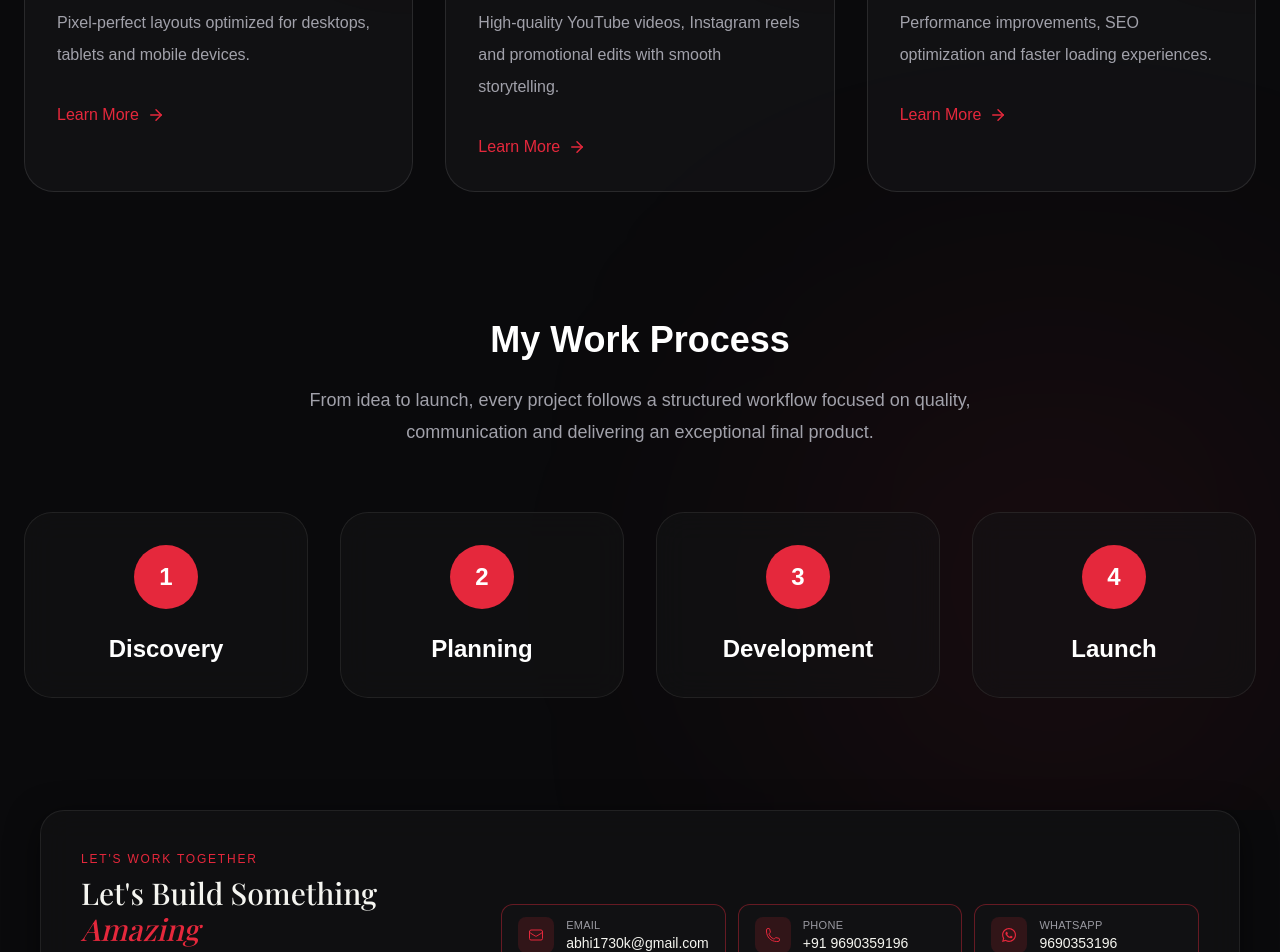
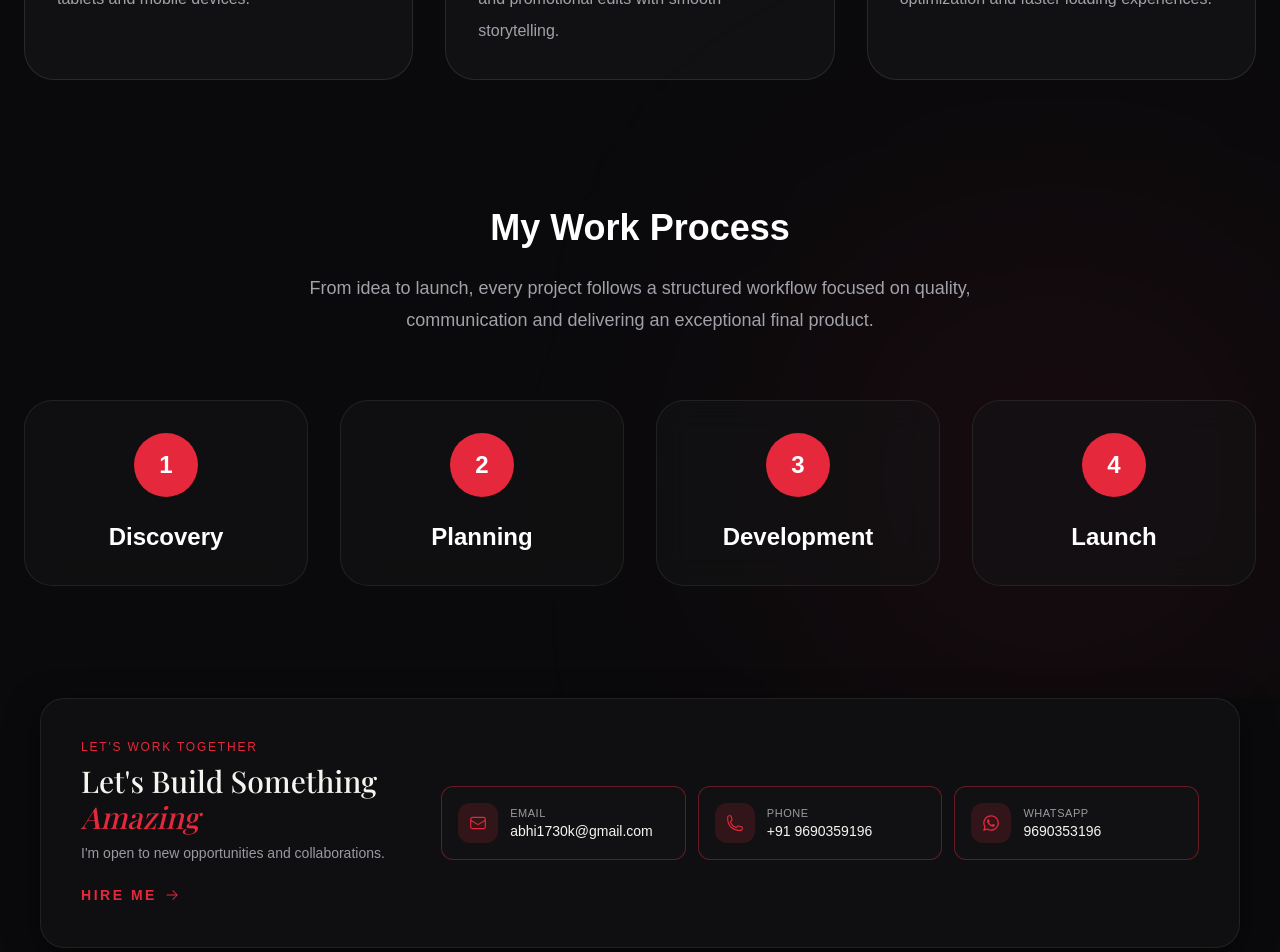
Before and after one commit to abhi-ai07/.portfolio, a React (Vite) app: page /services in a window 1280 px wide. Shown: the part 1140-2092 px from the top of the page. Built offline with nearby package versions, Linux system fonts and the light colour scheme; a web font is replaced by a local one.

Commit message:
Final portfolio update

```diff
--- a/src/components/layout/Footer.jsx
+++ b/src/components/layout/Footer.jsx
@@ -48,22 +48,43 @@ export default function Footer() {
             </a>
           </div>
 
-          <div className="grid xs:grid-cols-3 gap-3">
+          <div className="grid grid-cols-1 md:grid-cols-3 gap-3">
             {CONTACT_CARDS.map(({ icon: Icon, label, value, href }) => (
               <a
                 key={label}
                 href={href}
                 target={href.startsWith('http') ? '_blank' : undefined}
                 rel="noreferrer"
-                className="flex items-center gap-3 rounded-xl card-outline-accent px-4 py-3 hover:shadow-glow-soft transition-shadow duration-300"
+                className="
+                    group
+                    flex items-center justify-between
+                    rounded-xl card-outline-accent
+                    px-4 py-4
+                    hover:shadow-glow-soft
+                    transition-all duration-300
+                    "
               >
-                <span className="grid place-items-center w-9 h-9 rounded-lg bg-accent/15 text-accent shrink-0">
-                  <Icon className="text-base" />
-                </span>
-                <div className="min-w-0">
-                  <p className="text-ink-dim text-[11px] uppercase tracking-wide">{label}</p>
-                  <p className="text-ink text-sm truncate">{value}</p>
-                </div>
+                <div className="flex items-center gap-3 min-w-0">
+
+                    <span className="grid place-items-center w-10 h-10 rounded-xl bg-accent/15 text-accent shrink-0">
+                      <Icon className="text-lg" />
+                    </span>
+
+                    <div className="min-w-0">
+
+                      <p className="text-[11px] uppercase tracking-wider text-ink-dim">
+                        {label}
+                      </p>
+
+                      <p className="text-sm text-ink break-all md:truncate">
+                        {value}
+                      </p>
+
+                    </div>
+
+                  </div>
+
+                  <HiArrowRight className="hidden md:block text-accent opacity-0 group-hover:opacity-100 transition" />
               </a>
             ))}
           </div>
--- a/src/pages/Services.jsx
+++ b/src/pages/Services.jsx
@@ -6,7 +6,6 @@ import {
   FiFilm,
   FiSmartphone,
   FiTrendingUp,
-  FiArrowRight,
 } from "react-icons/fi";
 
 const services = [
@@ -163,18 +162,7 @@ export default function Services() {
 
                 </p>
 
-                <motion.button
-                  whileHover={{
-                    x: 6,
-                  }}
-                  className="mt-8 inline-flex items-center gap-2 font-medium text-[#E5283C]"
-                >
 
-                  Learn More
-
-                  <FiArrowRight size={18} />
-
-                </motion.button>
 
               </div>
 
```
